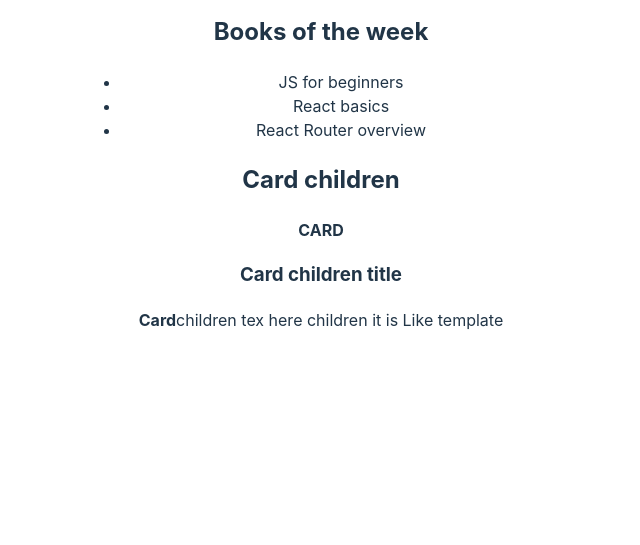
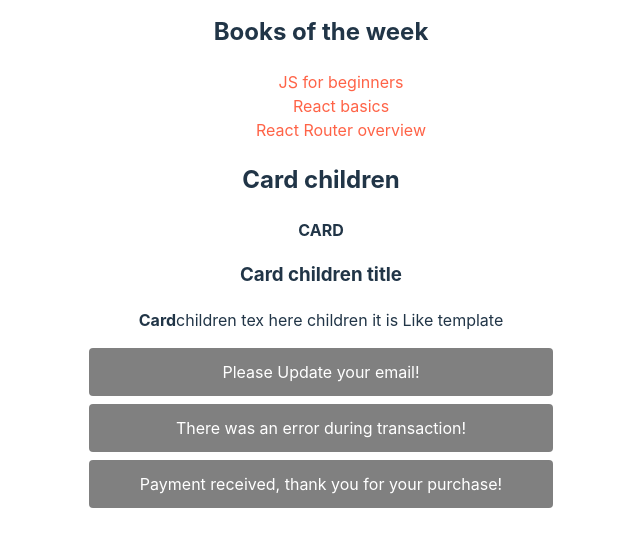
Before and after one commit to gudzsv/test-vite-react-prj, a React (Vite) app: page / in a window 1280 px wide. Shown: the part 1110-1655 px from the top of the page, without its empty margins (319-959 px from the left). Before the commit the page ends 1490 px from the top, so only its background shows below. Built offline with nearby package versions, Linux system fonts and the light colour scheme.

Commit message:
Added alert component and styles

```diff
--- /dev/null
+++ b/src/components/Alert.jsx
@@ -0,0 +1,11 @@
+const alertStyles = {
+	margin: 8,
+	padding: '12px 16px',
+	borderRadius: 4,
+	backgroundColor: 'gray',
+	color: 'white',
+};
+
+export const Alert = ({ children }) => {
+	return <p style={alertStyles}>{children}</p>;
+};
--- a/src/components/App.jsx
+++ b/src/components/App.jsx
@@ -1,3 +1,4 @@
+import { Alert } from './Alert';
 import './App.css';
 import BookList from './BookList';
 import Card from './Card';
@@ -34,6 +35,9 @@ function App() {
 					children tex here children it is Like template
 				</p>
 			</Card>
+			<Alert>Please Update your email!</Alert>
+			<Alert>There was an error during transaction!</Alert>
+			<Alert>Payment received, thank you for your purchase!</Alert>
 		</>
 	);
 }
--- a/src/components/BookList.jsx
+++ b/src/components/BookList.jsx
@@ -2,10 +2,19 @@ const BookList = ({ books }) => {
 	return (
 		<ul>
 			{books.map((book) => {
-				return <li key={book.id}>{book.name}</li>;
+				return (
+					<li style={listStyles} key={book.id}>
+						{book.name}
+					</li>
+				);
 			})}
 		</ul>
 	);
 };
 
+const listStyles = {
+	listStyle: 'none',
+	color: 'tomato',
+};
+
 export default BookList;
```
Also changed, not shown: .eslintrc.cjs.
